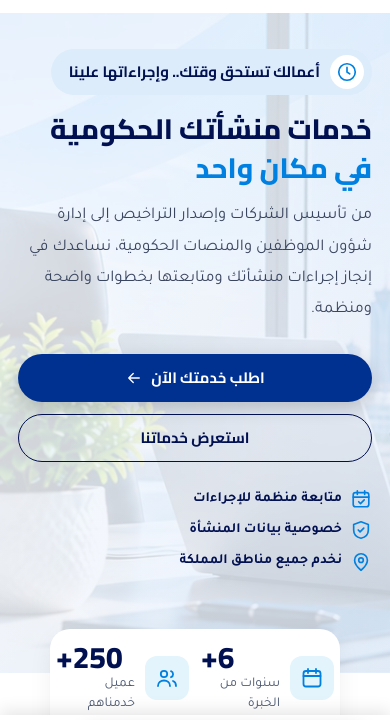
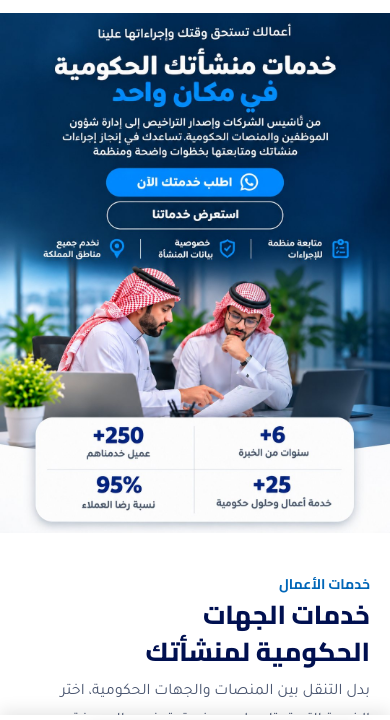
Before and after one commit to mnstaltfwq-oss/tawdih-site, a plain HTML site: page index.html in a window 390 px wide. Shown: the part 65-785 px from the top of the page. Drawn offline with Linux system fonts and the light colour scheme.

Commit message:
Mobile hero banner

```diff
--- a/components.css
+++ b/components.css
@@ -492,3 +492,16 @@ h1,h2,h3,.sh .ph-line--title,.btn{font-family:var(--font-h)}
   .hero-m{display:none}
   .hero-banner+*{margin-top:0}
 }
+
+/* banner on phones too */
+.hero-banner{display:block;position:relative;width:100%;line-height:0;background:#fff}
+.hero-banner img{display:block;width:100%;height:auto}
+.hero-m{display:none}
+.hero-banner__hit--wa{left:27.3%;top:29.8%;width:45.5%;height:5.5%}
+.hero-banner__hit--svc{left:27.4%;top:36.3%;width:45.1%;height:5.2%}
+@media (min-width:768px){
+  .hero-banner__hit--wa{left:77%;top:50.3%;width:19.2%;height:9.8%}
+  .hero-banner__hit--svc{left:59.8%;top:50.3%;width:16.2%;height:9.8%}
+}
+.hero-banner__hit{position:absolute;display:block;border-radius:999px}
+.hero-banner__hit:focus-visible{outline:3px solid #0080e0;outline-offset:2px}
--- a/content.js
+++ b/content.js
@@ -119,7 +119,7 @@ ${col('روابط سريعة', [['الرئيسية', 'index.html'], ['من نح
 <div class="float"><a class="wa" href="${WA}" target="_blank" rel="noopener" aria-label="تواصل عبر واتساب">${C.ico('chat', 22)}</a><i aria-hidden="true"></i></div><button class="totop" aria-label="للأعلى"></button><div class="mobile-cta">${wab('اطلب عبر واتساب')}<a class="mobile-cta__call" href="tel:+966535448100" aria-label="اتصال">${C.ico('phone', 22)}</a></div>`;
 };
 
-C.HeroBanner = () => `<section class="hero-banner" aria-label="مقدمة"><img src="hero-banner.jpg" width="2003" height="785" alt="خدمات منشأتك الحكومية في مكان واحد. أعمالك تستحق وقتك.. وإجراءاتها علينا"><h1 class="sr-only">خدمات منشأتك الحكومية في مكان واحد</h1><a class="hero-banner__hit hero-banner__hit--wa" href="${WA}" target="_blank" rel="noopener" aria-label="اطلب خدمتك الآن عبر واتساب"></a><a class="hero-banner__hit hero-banner__hit--svc" href="services.html" aria-label="استعرض خدماتنا"></a></section>`;
+C.HeroBanner = () => `<section class="hero-banner" aria-label="مقدمة"><picture><source media="(min-width:768px)" srcset="hero-banner.jpg" width="2003" height="785"><img src="hero-banner-m.jpg" width="1080" height="1440" alt="خدمات منشأتك الحكومية في مكان واحد. أعمالك تستحق وقتك.. وإجراءاتها علينا"></picture><h1 class="sr-only">خدمات منشأتك الحكومية في مكان واحد</h1><a class="hero-banner__hit hero-banner__hit--wa" href="${WA}" target="_blank" rel="noopener" aria-label="اطلب خدمتك الآن عبر واتساب"></a><a class="hero-banner__hit hero-banner__hit--svc" href="services.html" aria-label="استعرض خدماتنا"></a></section>`;
 C.Hero = () => `<section class="hero hero--real"><div class="hero__photo" role="img" aria-label="مكتب أعمال مع أفق مدينة الرياض"></div><div class="hero__wrap"><div class="hero__content">
 <div class="hero__chip"><span class="hero__chip-ico">${C.ico('clock', 22)}</span>أعمالك تستحق وقتك.. وإجراءاتها علينا</div>
 <h1>خدمات منشأتك الحكومية<br><span class="hl">في مكان واحد</span></h1>
```
Also changed, not shown: hero-banner-m.jpg (added).
